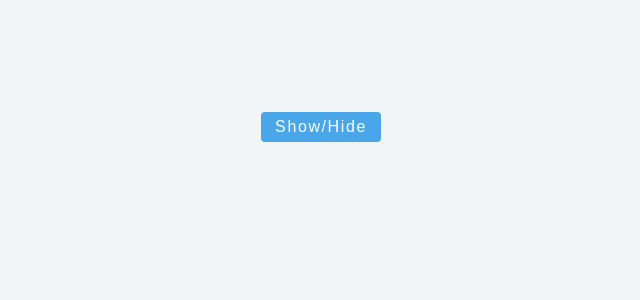
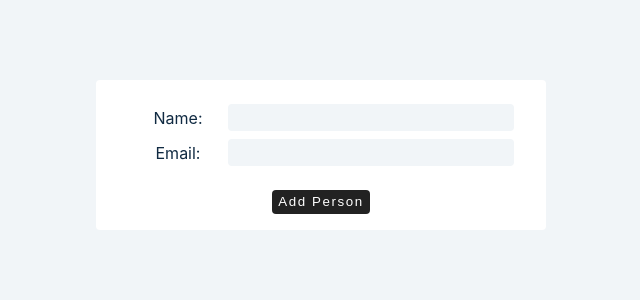
Before and after one commit to makawy7/react-advanced, a React (Create React App) app: page / in a window 1280 px wide. Shown: the top 300 px of the page, without its empty margins (319-959 px from the left). Built offline with nearby package versions, Linux system fonts and the light colour scheme.

Commit message:
controlled inputs

```diff
--- a/src/App.js
+++ b/src/App.js
@@ -1,9 +1,9 @@
-import ConditionalShowHide from "./components/ConditionalShowHide";
+import ControlledInputs from "./components/ControlledInputs";
 
 function App() {
   return (
     <div className="container">
-      <ConditionalShowHide />
+      <ControlledInputs />
     </div>
   );
 }
--- /dev/null
+++ b/src/components/ControlledInputs.js
@@ -0,0 +1,57 @@
+import { useState } from "react";
+
+function ControlledInputs() {
+  const [person, setPerson] = useState({ id: "", firstName: "", email: "" });
+  const [people, setPeople] = useState([]);
+  const handleSubmit = (e) => {
+    e.preventDefault();
+    if (person.firstName && person.email) {
+      setPeople((prev) => [
+        ...prev,
+        { ...person, id: new Date().getTime().toString() },
+      ]);
+      setPerson({ id: "", firstName: "", email: "" });
+    } else {
+      alert("empty value!");
+    }
+  };
+  return (
+    <>
+      <article>
+        <form className="form" onSubmit={handleSubmit}>
+          <div className="form-control">
+            <label htmlFor="firstName"> Name:</label>
+            <input
+              type="text"
+              id="firstName"
+              name="firstName"
+              value={person.firstName}
+              onChange={(e) =>
+                setPerson({ ...person, firstName: e.target.value })
+              }
+            />
+          </div>
+          <div className="form-control">
+            <label htmlFor="email"> Email:</label>
+            <input
+              type="text"
+              id="email"
+              name="email"
+              value={person.email}
+              onChange={(e) => setPerson({ ...person, email: e.target.value })}
+            />
+          </div>
+          <button type="submit">add person</button>
+        </form>
+        {people.map((item) => (
+          <div key={item.id} className="item">
+            <h4>{item.firstName}</h4>
+            <p>{item.email}</p>
+          </div>
+        ))}
+      </article>
+    </>
+  );
+}
+
+export default ControlledInputs;
```
